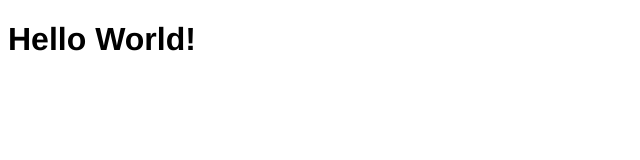
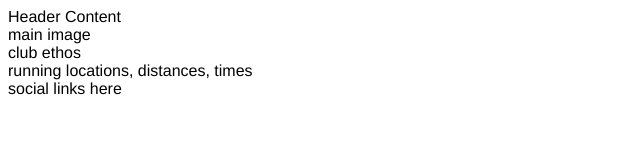
Before and after one commit to VilmaTuresson/love-running, a plain HTML site: page index.html in a window 1280 px wide. Shown: the whole page, without its empty margins (0-640 px from the left). Drawn offline with Linux system fonts and the light colour scheme.

Commit message:
add core stucture for home page

```diff
--- a/index.html
+++ b/index.html
@@ -10,6 +10,17 @@
     <title>Love Running</title>
 </head>
 <body>
-    <h1>Hello World!</h1>
+    <header>Header Content</header>
+    <section>
+        main image
+    </section>
+    <section>
+        club ethos
+    </section>
+    <section>
+        running locations, distances, times
+    </section>
+
+    <footer>social links here</footer>
 </body>
 </html>
```
